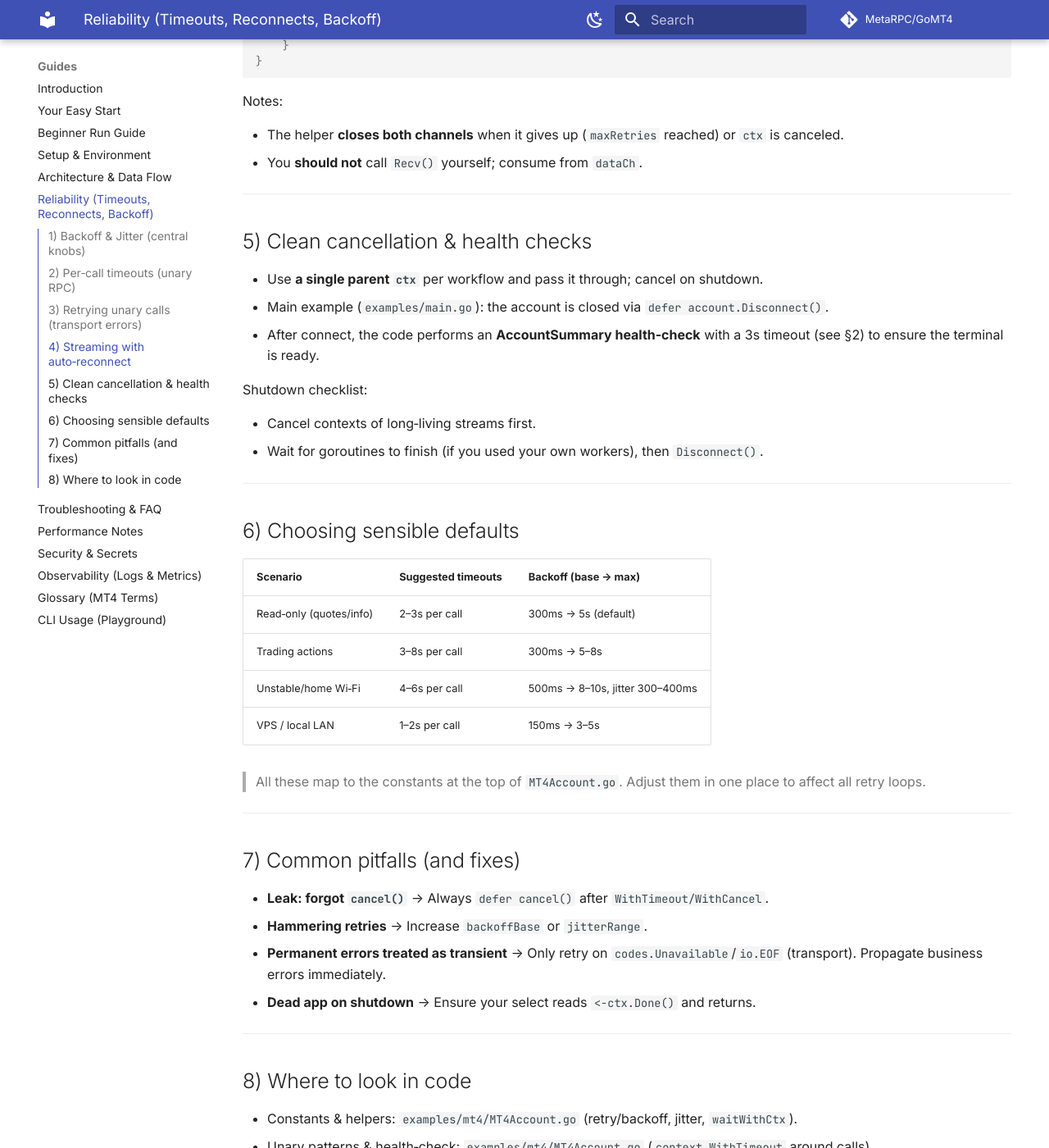
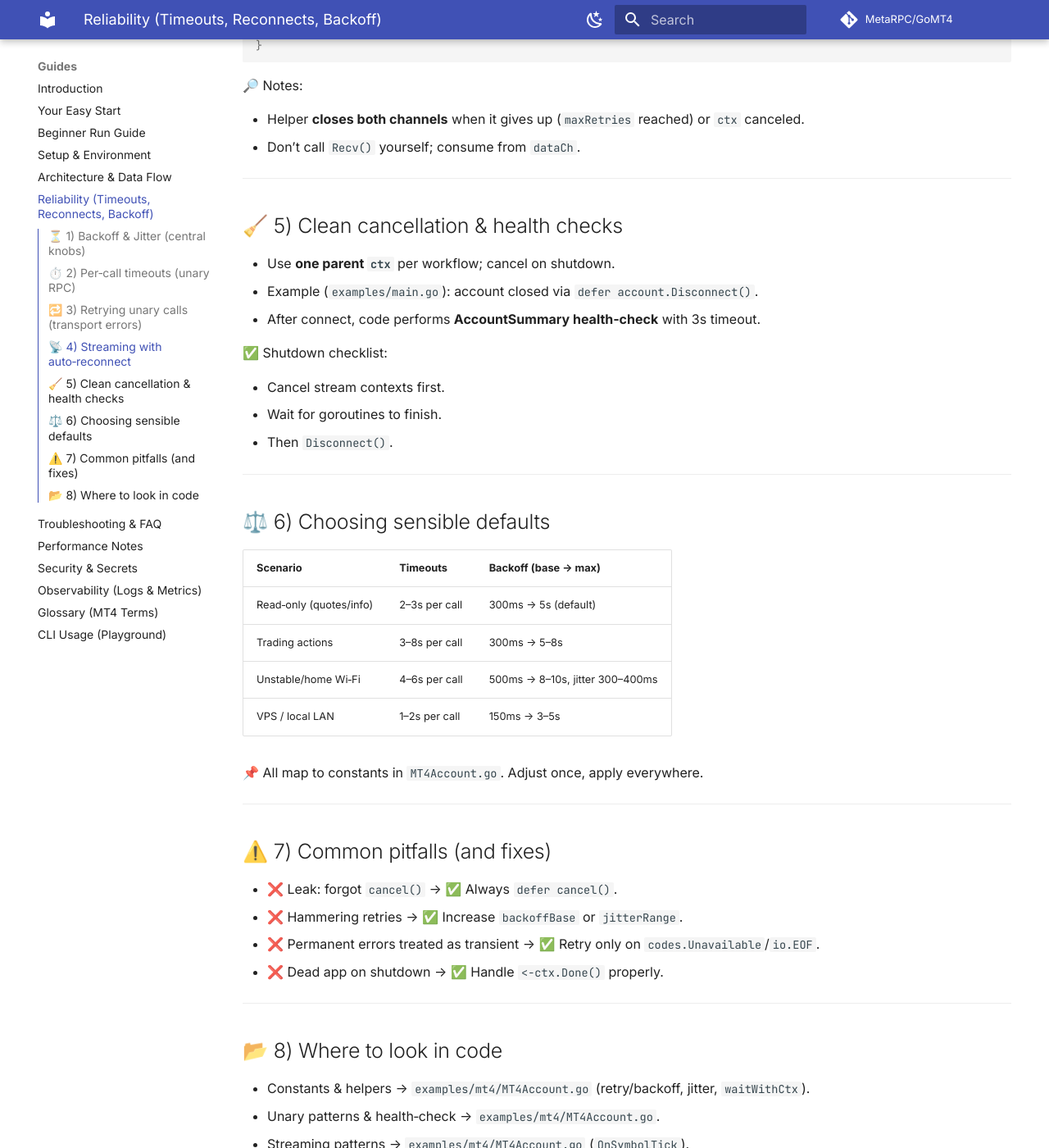
Before and after one commit to MetaRPC/GoMT4, an MkDocs documentation site: the page built from docs/ReTimeouts_Reconnects_Backoff.md, in a window 1280 px wide and 1400 px high, scrolled down 2415 px. Shown: the whole window at 82% size. Built offline with MkDocs 1.6.1 and Material for MkDocs 9.7.7, drawn with Linux system fonts in a browser that asks for light colours; comment, search, counter and statistics services are not loaded; some of the changed text lies outside the part shown.

Commit message:
Update ReTimeouts_Reconnects_Backoff.md

````diff
--- a/docs/ReTimeouts_Reconnects_Backoff.md
+++ b/docs/ReTimeouts_Reconnects_Backoff.md
@@ -1,11 +1,11 @@
-# Reliability: Timeouts, Reconnects, Backoff (GoMT4)
+# 🔒 Reliability: Timeouts, Reconnects, Backoff (GoMT4)
 
 This chapter shows **how reliability is implemented in this repo** and how to tune it.
 Everything below references real code locations so you can cross‑check quickly.
 
 ---
 
-## 1) Backoff & Jitter (central knobs)
+## ⏳ 1) Backoff & Jitter (central knobs)
 
 Defined in `examples/mt4/MT4Account.go`:
 
@@ -19,7 +19,7 @@ const (
 )
 ```
 
-And the helpers:
+Helpers:
 
 ```go
 // waitWithCtx sleeps for d unless ctx is done.
@@ -29,14 +29,15 @@ func waitWithCtx(ctx context.Context, d time.Duration) error { /* ... */ }
 func backoffDelay(attempt int) time.Duration { /* base<<attempt, cap, jitter */ }
 ```
 
-> **Why it matters:** all retry loops (unary *and* streaming) use these values. Increase `backoffBase` for slower retry cadence; raise `backoffMax` for noisy networks; widen `jitterRange` to desync reconnect storms.
+💡 **Why it matters:** all retry loops (unary *and* streaming) use these values.
+Increase `backoffBase` for slower retry cadence; raise `backoffMax` for noisy networks; widen `jitterRange` to desync reconnect storms.
 
 ---
 
-## 2) Per‑call timeouts (unary RPC)
+## ⏱️ 2) Per‑call timeouts (unary RPC)
 
-Pattern used across calls: add a **short per‑call timeout** around read‑only RPCs.
-Real example in `ConnectByServerName` health‑check (`examples/mt4/MT4Account.go`):
+Pattern across calls: add a **short per‑call timeout** around read‑only RPCs.
+Example in `ConnectByServerName` health‑check (`examples/mt4/MT4Account.go`):
 
 ```go
 hctx, cancel := context.WithTimeout(ctx, 3*time.Second)
@@ -52,7 +53,7 @@ Guidelines:
 
 ---
 
-## 3) Retrying unary calls (transport errors)
+## 🔁 3) Retrying unary calls (transport errors)
 
 Unary execution uses a retry loop that:
 
@@ -100,63 +100,64 @@ dataCh, errCh := account.OnSymbolTick(ctx, []string{"EURUSD"})
 for {
     select {
     case <-ctx.Done():
-        return             // stops stream + cleanup
+        return
     case err := <-errCh:
-        if err != nil {    // non‑recoverable error surfaced by helper
+        if err != nil {
             log.Printf("stream stopped: %v", err)
             return
         }
     case tick := <-dataCh:
-        // process tick here (send to DB, strategy, etc.)
+        // process tick (DB, strategy, etc.)
     }
 }
 ```
 
-Notes:
+🔎 Notes:
 
-* The helper **closes both channels** when it gives up (`maxRetries` reached) or `ctx` is canceled.
-* You **should not** call `Recv()` yourself; consume from `dataCh`.
+* Helper **closes both channels** when it gives up (`maxRetries` reached) or `ctx` canceled.
+* Don’t call `Recv()` yourself; consume from `dataCh`.
 
 ---
 
-## 5) Clean cancellation & health checks
+## 🧹 5) Clean cancellation & health checks
 
-* Use **a single parent `ctx`** per workflow and pass it through; cancel on shutdown.
-* Main example (`examples/main.go`): the account is closed via `defer account.Disconnect()`.
-* After connect, the code performs an **AccountSummary health‑check** with a 3s timeout (see §2) to ensure the terminal is ready.
+* Use **one parent `ctx`** per workflow; cancel on shutdown.
+* Example (`examples/main.go`): account closed via `defer account.Disconnect()`.
+* After connect, code performs **AccountSummary health‑check** with 3s timeout.
 
-Shutdown checklist:
+✅ Shutdown checklist:
 
-* Cancel contexts of long‑living streams first.
-* Wait for goroutines to finish (if you used your own workers), then `Disconnect()`.
+* Cancel stream contexts first.
+* Wait for goroutines to finish.
+* Then `Disconnect()`.
 
 ---
 
-## 6) Choosing sensible defaults
+## ⚖️ 6) Choosing sensible defaults
 
-| Scenario                | Suggested timeouts | Backoff (base → max)            |
-| ----------------------- | ------------------ | ------------------------------- |
-| Read‑only (quotes/info) | 2–3s per call      | 300ms → 5s (default)            |
-| Trading actions         | 3–8s per call      | 300ms → 5–8s                    |
-| Unstable/home Wi‑Fi     | 4–6s per call      | 500ms → 8–10s, jitter 300–400ms |
-| VPS / local LAN         | 1–2s per call      | 150ms → 3–5s                    |
+| Scenario                | Timeouts      | Backoff (base → max)            |
+| ----------------------- | ------------- | ------------------------------- |
+| Read‑only (quotes/info) | 2–3s per call | 300ms → 5s (default)            |
+| Trading actions         | 3–8s per call | 300ms → 5–8s                    |
+| Unstable/home Wi‑Fi     | 4–6s per call | 500ms → 8–10s, jitter 300–400ms |
+| VPS / local LAN         | 1–2s per call | 150ms → 3–5s                    |
 
-> All these map to the constants at the top of `MT4Account.go`. Adjust them in one place to affect all retry loops.
+📌 All map to constants in `MT4Account.go`. Adjust once, apply everywhere.
 
 ---
 
-## 7) Common pitfalls (and fixes)
+## ⚠️ 7) Common pitfalls (and fixes)
 
-* **Leak: forgot `cancel()`** → Always `defer cancel()` after `WithTimeout/WithCancel`.
-* **Hammering retries** → Increase `backoffBase` or `jitterRange`.
-* **Permanent errors treated as transient** → Only retry on `codes.Unavailable`/`io.EOF` (transport). Propagate business errors immediately.
-* **Dead app on shutdown** → Ensure your select reads `<-ctx.Done()` and returns.
+* ❌ Leak: forgot `cancel()` → ✅ Always `defer cancel()`.
+* ❌ Hammering retries → ✅ Increase `backoffBase` or `jitterRange`.
+* ❌ Permanent errors treated as transient → ✅ Retry only on `codes.Unavailable`/`io.EOF`.
+* ❌ Dead app on shutdown → ✅ Handle `<-ctx.Done()` properly.
 
 ---
 
-## 8) Where to look in code
+## 📂 8) Where to look in code
 
-* Constants & helpers: `examples/mt4/MT4Account.go` (retry/backoff, jitter, `waitWithCtx`).
-* Unary patterns & health‑check: `examples/mt4/MT4Account.go` (`context.WithTimeout` around calls).
-* Streaming patterns: `examples/mt4/MT4Account.go` (stream wrapper + `OnSymbolTick`).
-* Entry point & cleanup: `examples/main.go` (config load, `Disconnect()` on exit).
+* Constants & helpers → `examples/mt4/MT4Account.go` (retry/backoff, jitter, `waitWithCtx`).
+* Unary patterns & health‑check → `examples/mt4/MT4Account.go`.
+* Streaming patterns → `examples/mt4/MT4Account.go` (`OnSymbolTick`).
+* Entry point & cleanup → `examples/main.go` (`Disconnect()` on exit).
````
Also changed, not shown: other parts of docs/ReTimeouts_Reconnects_Backoff.md (+7 -8 lines).
